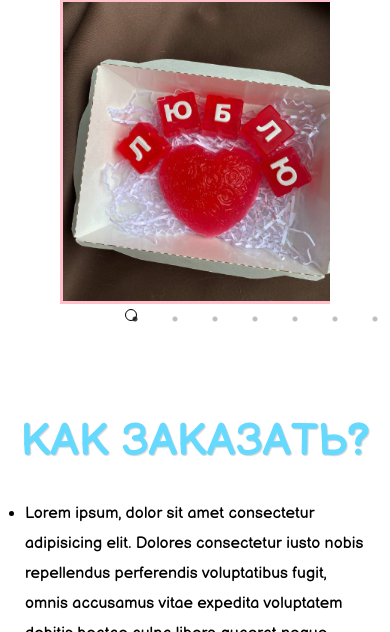
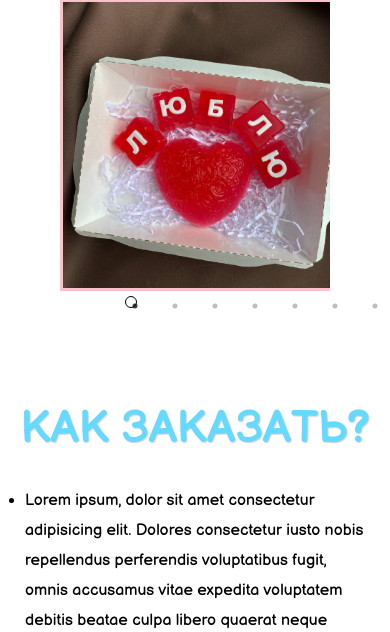
Before and after one commit to YanBocharov/SoupKristina, a website: page src/index.html in a window 390 px wide. Shown: the part 471-1103 px from the top of the page. Drawn offline with nearby package versions, Linux system fonts and the light colour scheme; files that its build step writes are made by us from their sources.

Commit message:
Сделал небольшие правки адаптива на 11 айфон

```diff
--- a/src/scss/_media.scss
+++ b/src/scss/_media.scss
@@ -163,7 +163,7 @@
      }
      .gallery {
         &__img {
-            width: 299px;
+            width: 286px;
             // background-repeat: no-repeat;
             // background-size: cover;
             // background-position: center;
@@ -184,6 +184,9 @@
             font-size: 35px;
         }
      }
+     .slick-list {
+        max-height: 440px;
+    }
     .footer {
         font-size: 28px;
     }
```
Also changed, not shown: src/css/style.min.css.
